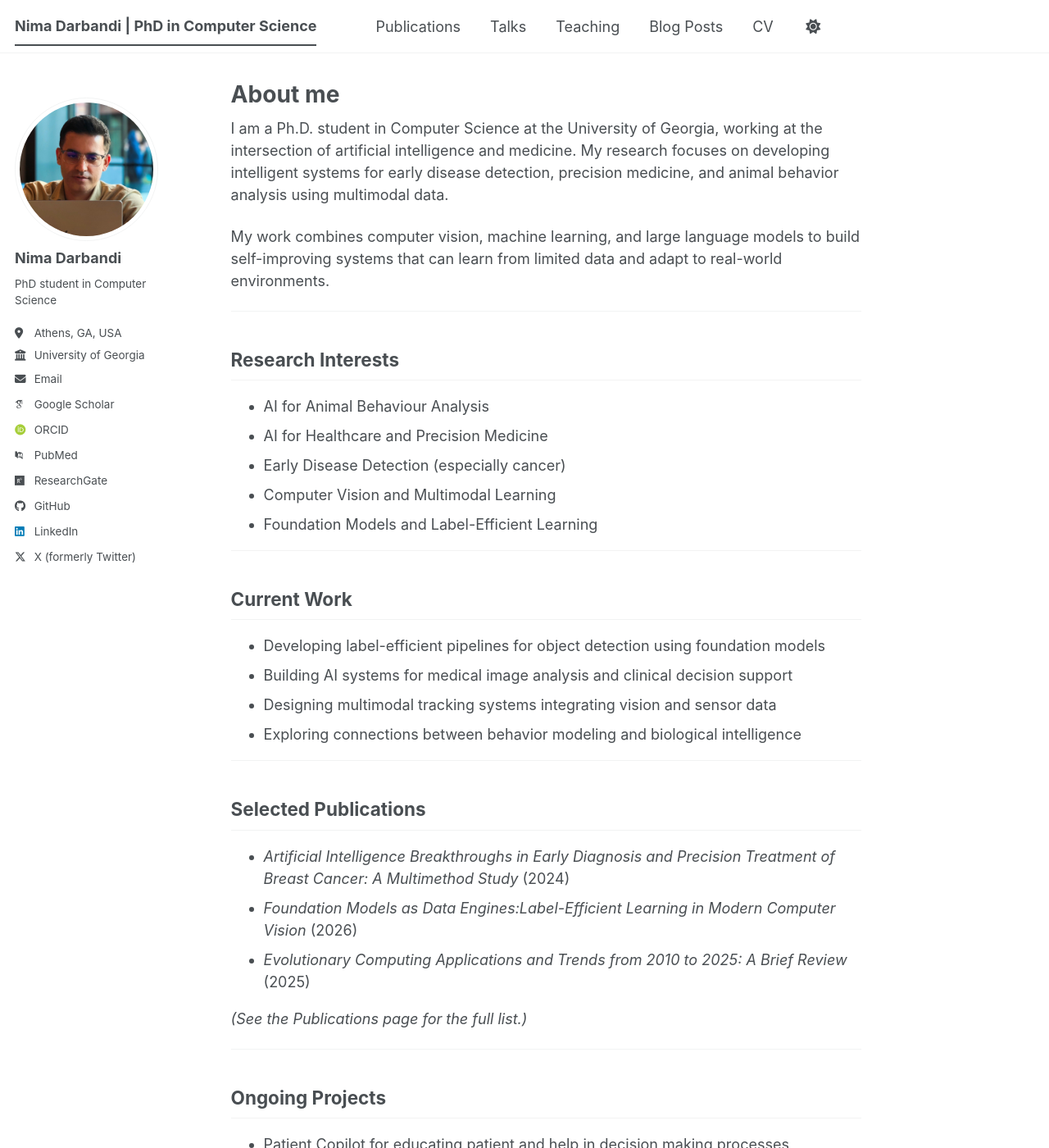
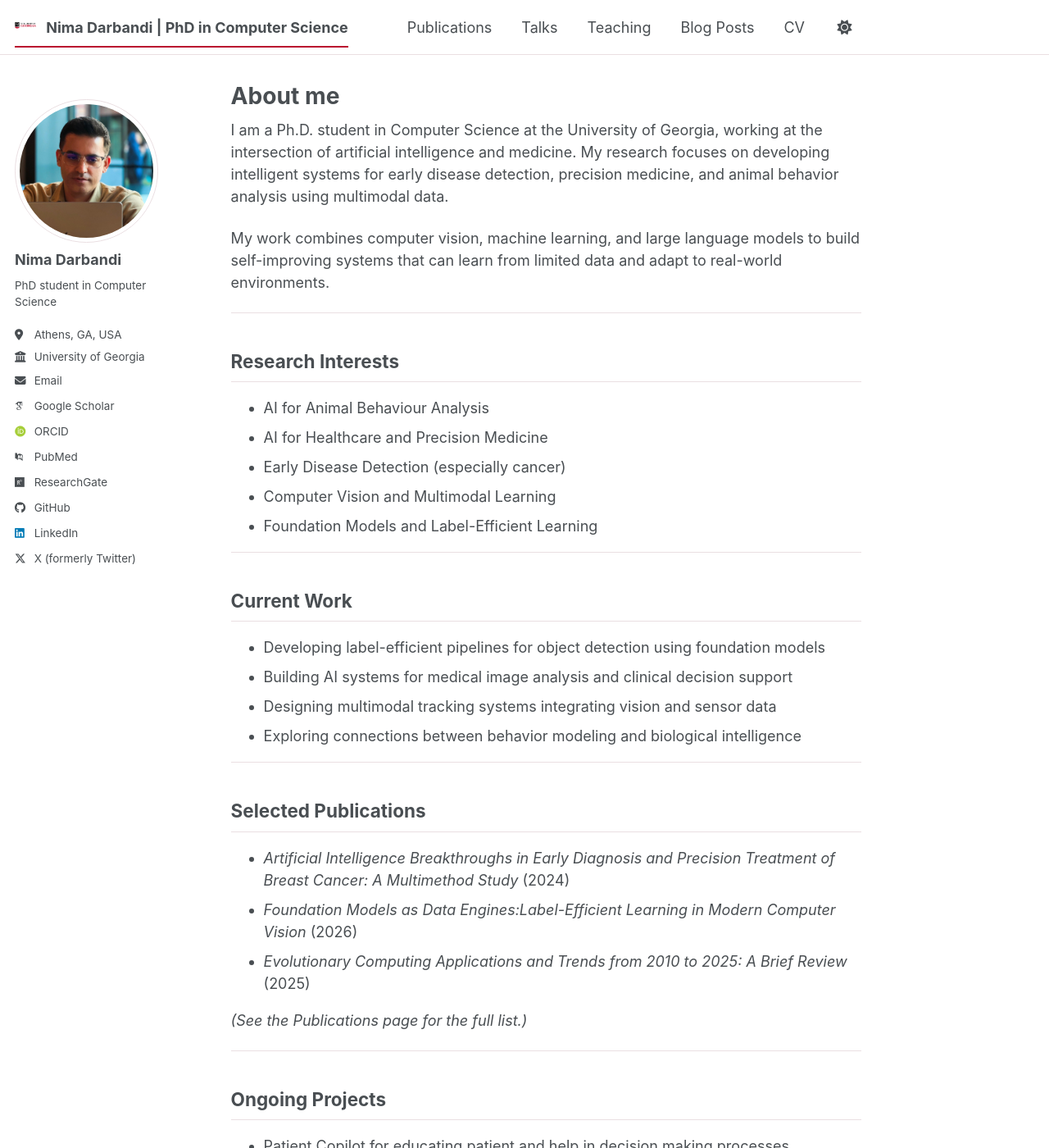
Before and after one commit to nimadarbandi/nimadarbandi.github.io, a Jekyll site: the page built from _pages/about.md, in a window 1280 px wide and 1400 px high. Shown: the whole window at 82% size. Built offline with Jekyll 4.4.1, drawn with Linux system fonts in a browser that asks for light colours; some web fonts are replaced; a script bundle is joined from its source files by our own code; library files that are not in the unit come from our copies.

Commit message:
UGA theme

```diff
--- a/_includes/head/custom.html
+++ b/_includes/head/custom.html
@@ -10,6 +10,44 @@
 <link rel="icon" type="image/png" href="{{ '/images/favicon-192x192.png' | relative_url }}" sizes="192x192"/>
 <link rel="manifest" href="{{ '/images/manifest.json' | relative_url }}"/>
 <link rel="icon" href="/images/favicon.ico"/>
-<meta name="theme-color" content="#ffffff"/>
+<meta name="theme-color" content="#BA0C2F"/>
+
+<style>
+  :root {
+    --global-base-color: #BA0C2F;
+    --global-link-color: #BA0C2F;
+    --global-link-color-hover: #8E0B26;
+    --global-link-color-visited: #7A0019;
+    --global-masthead-link-color-hover: #BA0C2F;
+    --global-footer-bg-color: #f6f3f4;
+    --global-border-color: #eadfe2;
+  }
+
+  html[data-theme="dark"] {
+    --global-base-color: #BA0C2F;
+    --global-link-color: #d84f70;
+    --global-link-color-hover: #ef6f8d;
+    --global-link-color-visited: #c84566;
+    --global-masthead-link-color-hover: #d84f70;
+    --global-bg-color: #1b1b1b;
+    --global-footer-bg-color: #151515;
+    --global-border-color: #3b3134;
+  }
+
+  .masthead__uga-logo {
+    width: 26px;
+    height: 26px;
+    object-fit: contain;
+    vertical-align: text-bottom;
+    margin-right: 8px;
+  }
+
+  .masthead__menu-item.selected a {
+    border-bottom-color: var(--global-base-color);
+  }
+  .masthead a:hover {
+    color: var(--global-base-color);
+  }
+</style>
 
 <!-- end custom head snippets -->
--- a/_includes/masthead.html
+++ b/_includes/masthead.html
@@ -6,7 +6,13 @@
         <button><span class="navicon"></span></button>
         <ul class="visible-links">
           <li class="masthead__menu-item masthead__menu-item--lg persist {% if page.url == '/' or page.url == '/index.html' %}selected{% endif %}">
-            <a href="{{ base_path }}/">{{ site.title }}</a>
+            <a href="{{ base_path }}/">
+              <img
+                class="masthead__uga-logo"
+                src="{{ '/images/UGA.png' | relative_url }}"
+                alt="UGA logo">
+              {{ site.title }}
+            </a>
           </li>
           {% for link in site.data.navigation.main %}
             {% if link.url contains 'http' %}
```
Also changed, not shown: images/UGA.png (added).
